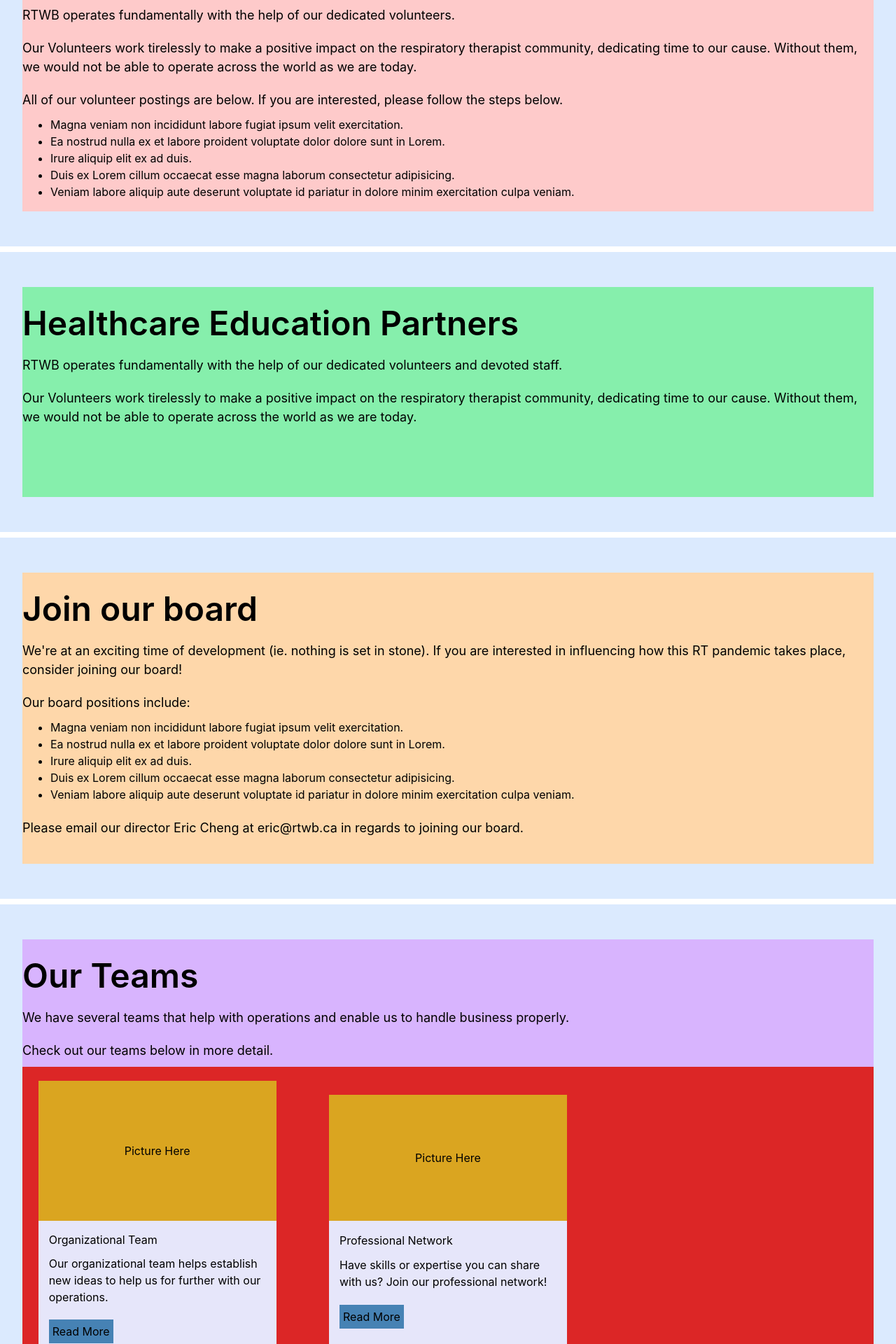
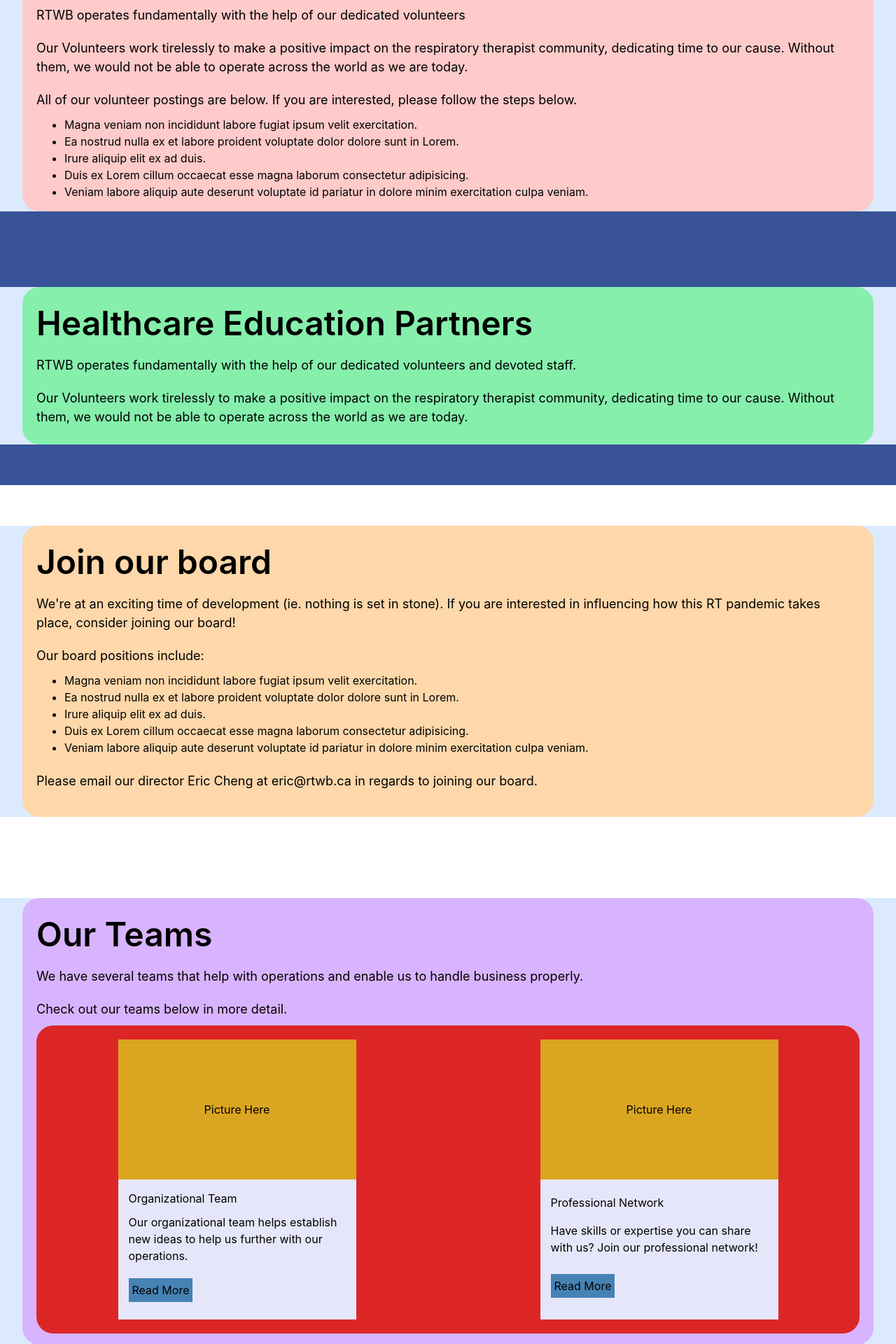
Before and after one commit to AlexanderChao14/RTWB-Website, a React (Create React App) app: page /Volunteer in a window 1280 px wide. Shown: the part 880-2800 px from the top of the page at 70% size. Built offline with nearby package versions, Linux system fonts and the light colour scheme.

Commit message:
Tweaked the volunteer page a little bit, and the updates grid on landing.

```diff
--- a/src/components/pages/Volunteer.js
+++ b/src/components/pages/Volunteer.js
@@ -28,12 +28,13 @@
             </div>
         </section>
 
-        <section className="container-flexbox justify-start bg-blue-100 mx-auto max-w-screen-2xl px-2 sm:px-6 lg:px-8">
-            <div className="flex justify-start flex-col items-start py-4 w-full bg-red-200">
+        <section className="container-flexbox justify-start sectioncolor-dark">
+            <div className="bg-blue-100 mx-auto max-w-screen-2xl px-2 sm:px-6 lg:px-8 w-full">
+                <div className="flex justify-start flex-col items-start py-4 px-5 w-full bg-red-200 rounded-3xl">
                     <div>
                         <SectionHeading className="font-semibold">Volunteering and Deployment</SectionHeading>
                     </div>
-                <TextMedium>RTWB operates fundamentally with the help of our dedicated volunteers.</TextMedium>
+                    <TextMedium>RTWB operates fundamentally with the help of our dedicated <a href="">volunteers</a></TextMedium>
                     <TextMedium>Our Volunteers work tirelessly to make a positive impact on the respiratory therapist community, dedicating time to our cause. Without them, we would not be able to operate across the world as we are today.</TextMedium>
                     <TextMedium>All of our volunteer postings are below. If you are interested, please follow the steps below.</TextMedium>
                     <div>
@@ -46,20 +47,24 @@
                         </ul>
                     </div>
                 </div>
+            </div>
         </section>
 
-        <section className="container-flexbox justify-start bg-blue-100 mx-auto my-2 max-w-screen-2xl px-2 sm:px-6 lg:px-8">
-            <div className="flex justify-start flex-col items-start py-4 w-full bg-green-300">
+        <section className="container=flexbox justify-start sectioncolor-dark">
+            <div className="bg-blue-100 mx-auto my-2 max-w-screen-2xl px-2 sm:px-6 lg:px-8 w-full">
+                <div className="flex justify-start flex-col items-start py-4 px-5 w-full bg-green-300 rounded-3xl">
                     <div>
                         <SectionHeading className="font-semibold">Healthcare Education Partners</SectionHeading>
                     </div>
                     <TextMedium>RTWB operates fundamentally with the help of our dedicated volunteers and devoted staff.</TextMedium>
                     <TextMedium>Our Volunteers work tirelessly to make a positive impact on the respiratory therapist community, dedicating time to our cause. Without them, we would not be able to operate across the world as we are today.</TextMedium>
                 </div>
+            </div>
         </section>
 
-        <section className="container-flexbox justify-start bg-blue-100 mx-auto my-2 max-w-screen-2xl px-2 sm:px-6 lg:px-8">
-            <div className="flex justify-start flex-col items-start py-4 w-full bg-orange-200">
+        <section className="container-flexbox justify-start">
+            <div className="bg-blue-100 mx-auto my-2 max-w-screen-2xl px-2 sm:px-6 lg:px-8 w-full">
+                <div className="flex justify-start flex-col items-start py-4 px-5 w-full bg-orange-200 rounded-3xl">
                     <div>
                         <SectionHeading className="font-semibold">Join our board</SectionHeading>
                     </div>
@@ -76,31 +81,37 @@
                     </div>
                     <TextMedium className="py-3">Please email our director Eric Cheng at eric@rtwb.ca in regards to joining our board.</TextMedium>
                 </div>
+            </div>
         </section>
 
-        <section className="container-flexbox justify-start bg-blue-100 mx-auto my-2 max-w-screen-2xl px-2 sm:px-6 lg:px-8">
-            <div className="flex justify-start flex-col items-start py-4 w-full bg-purple-300">
+        {/* Our Teams Section */}
+        <section className="container-flexbox justify-start">
+            <div className=" bg-blue-100 mx-auto my-2 max-w-screen-2xl px-2 sm:px-6 lg:px-8 w-full">
+                <div className="flex justify-start flex-col items-start py-4 px-5 w-full bg-purple-300 rounded-3xl">
                     <div>
                         <SectionHeading className="font-semibold">Our Teams</SectionHeading>
                     </div>
                     <TextMedium>We have several teams that help with operations and enable us to handle business properly.</TextMedium>
                     <TextMedium>Check out our teams below in more detail.</TextMedium>
-                <div className=" teamsGrid container-grid justify-evenly items-center bg-red-600 w-full">
+                    <div className=" teamsGrid container-grid justify-evenly items-center bg-red-600 w-full rounded-3xl">
                         {/* <div className="max-w-sm min-w-64 w-full m-5 bg-blue-400 h-4/5"> Item 1</div>
                         <div className="max-w-sm min-w-64 w-full m-5 bg-blue-500 h-4/5"> Item 2</div> */}
-                    <InfoCard title="Organizational Team" desc="Our organizational team helps establish new ideas to help us for further with our operations."></InfoCard>
+                        <InfoCard title="Organizational Team" desc="Our organizational team helps establish new ideas to help us further with our operations."></InfoCard>
                         <InfoCard title="Professional Network" desc="Have skills or expertise you can share with us? Join our professional network!"></InfoCard>
+                    </div>
                 </div>
             </div>
         </section>
 
-        <section className="container-flexbox justify-start bg-blue-100 mx-auto my-2 max-w-screen-2xl px-2 sm:px-6 lg:px-8">
-            <div className="flex justify-start flex-col items-start py-4 w-full bg-cyan-300">
+        <section className="container-flexbox justify-start items-center sectioncolor-dark">
+            <div className="bg-blue-100 mx-auto my-2 max-w-screen-2xl px-2 sm:px-6 lg:px-8 w-full">
+                <div className="flex justify-start flex-col items-start py-4 px-5 w-full bg-cyan-300 rounded-3xl">
                     <div>
                         <SectionHeading className="font-semibold">Donations and Sponsors</SectionHeading>
                     </div>
                     <TextMedium>As an entirely volunteer run charity, our successes are only possible with the generous sponsors who share a common vision of 'giving back'. A big thank you to each of our sponsors, we are eternally grateful for their generosity!</TextMedium>
                     <TextMedium>If you are considering donating and/or looking to provide us with your support, please email Eric Cheng at eric@rtwb.ca for further discussion.</TextMedium>
+                </div>
             </div>
         </section>
 
--- a/src/components/styled/ItemStyles.js
+++ b/src/components/styled/ItemStyles.js
@@ -7,5 +7,6 @@
     grid-template-columns: 1fr;
     grid-template-rows: 1fr 1fr;
     min-height: 360px;
+    height: 100%;
     width: 340px;
 `;
--- a/src/index.css
+++ b/src/index.css
@@ -23,6 +23,10 @@
   /* margin-bottom: 20px; */
   padding: 50px 0px;
   /* background-color: #a3bcf9; */
+}
+
+a {
+
 }
 
 .sectioncolor-light {
@@ -130,7 +134,7 @@
 .updatesContainer {
   height: fit-content;
   background-color: steelblue;
-  width: 75%;
+  width: 60%;
 }
 
 /* Updates Grid for the landing page */
@@ -139,17 +143,18 @@
   /* background-color: rgb(157, 200, 94); */
   width: 85%;
   height: 90%;
-  grid-template-columns: repeat(auto-fill, minmax(350px, 1fr));
+  grid-template-columns: repeat(2, minmax(350px, 1fr));
   grid-template-rows: repeat(1fr);
   gap: 20px;
   padding: 10px 0px;
   margin: 20px 0px;
 }
 
+/* Grid for the Our Teams section on the volunteer page */
 .teamsGrid {
   height: fit-content;
   flex-wrap: wrap;
-  grid-template-columns: repeat(auto-fill, minmax(350px, 1fr));;
+  grid-template-columns: repeat(auto-fit, minmax(350px, 1fr));;
   grid-template-rows: repeat(1fr);
   padding: 20px 0px;
 }
@@ -194,10 +199,17 @@
 }
 
 /* Media queries for page responsiveness. */
+@media (max-width: 1500px) {
+  .updatesGrid {
+    grid-template-columns: repeat(auto-fit, minmax(350px, 1fr));
+  }
+}
+
 @media (max-width: 1000px) {
   .updatesGrid, .updatesContainer {
     width: 100%;
   }
+
 
   /* Change the grid columns to a horizontal format */
   .grid-cols-even, .grid-cols-left, .grid-cols-right {
```
Lines whose indentation alone changed are shown as unchanged.
